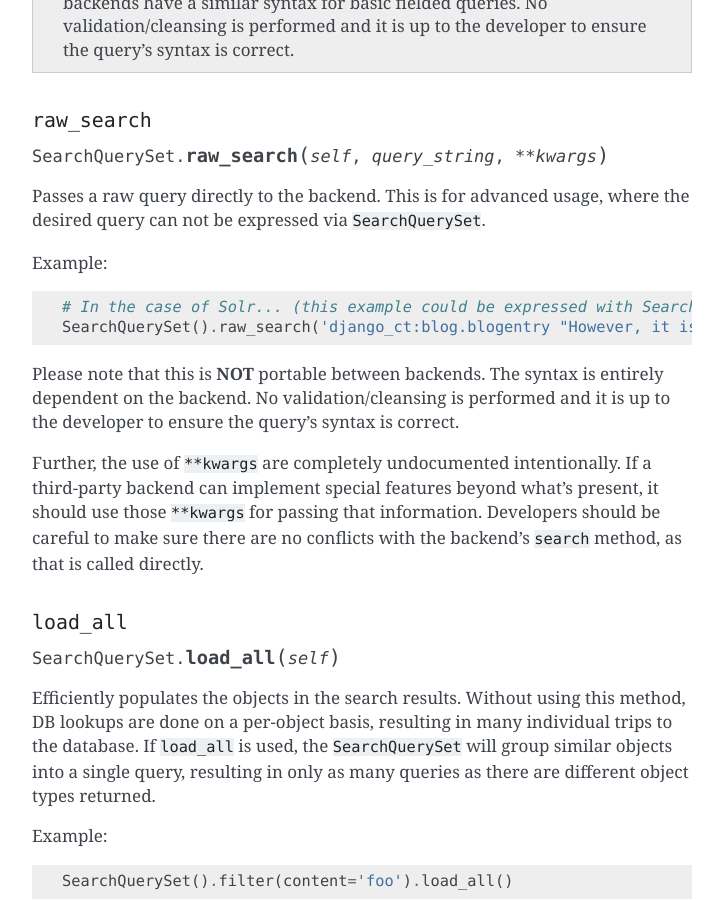
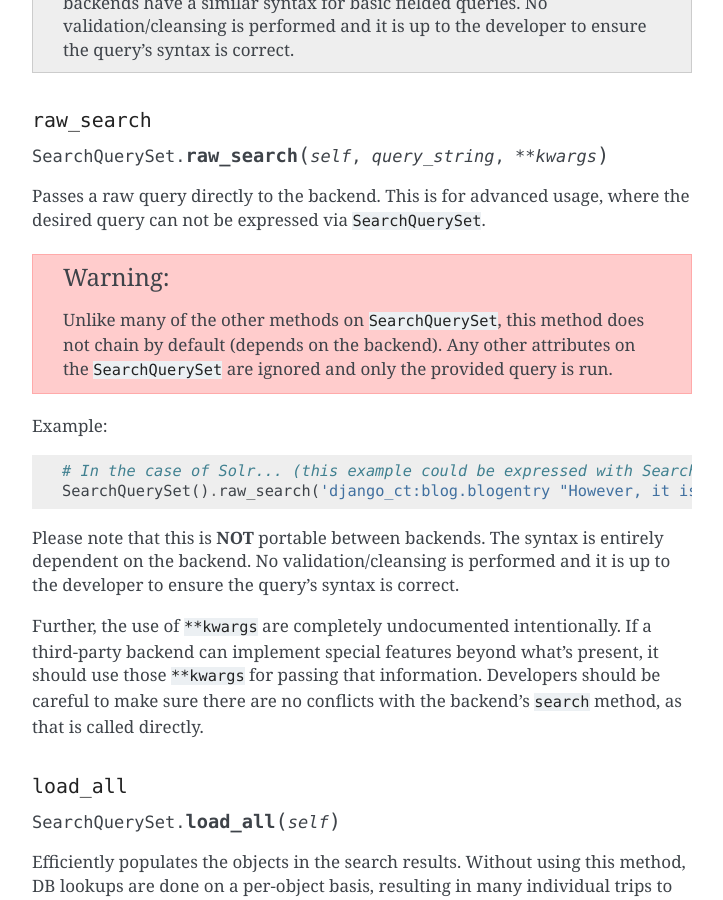
Before and after one commit to django-haystack/django-haystack, a Sphinx documentation site: the page built from docs/searchqueryset_api.rst, in a window 1280 px wide and 900 px high, scrolled down 7234 px. Shown: the whole window, without its empty margins (388-1111 px from the left). Built offline with Sphinx 7.4.7, drawn with Linux system fonts in a browser that asks for light colours.

Commit message:
Added a warning to the docs that ``SearchQuerySet.raw_search`` does not chain. Thanks to jacobstr for the report.

```diff
--- a/docs/searchqueryset_api.rst
+++ b/docs/searchqueryset_api.rst
@@ -349,6 +349,12 @@ searched. Generally speaking, if you're in doubt of whether to use
 Passes a raw query directly to the backend. This is for advanced usage, where
 the desired query can not be expressed via ``SearchQuerySet``.
 
+.. warning::
+
+    Unlike many of the other methods on ``SearchQuerySet``, this method does
+    not chain by default (depends on the backend). Any other attributes on the
+    ``SearchQuerySet`` are ignored and only the provided query is run.
+
 Example::
 
     # In the case of Solr... (this example could be expressed with SearchQuerySet)
```
